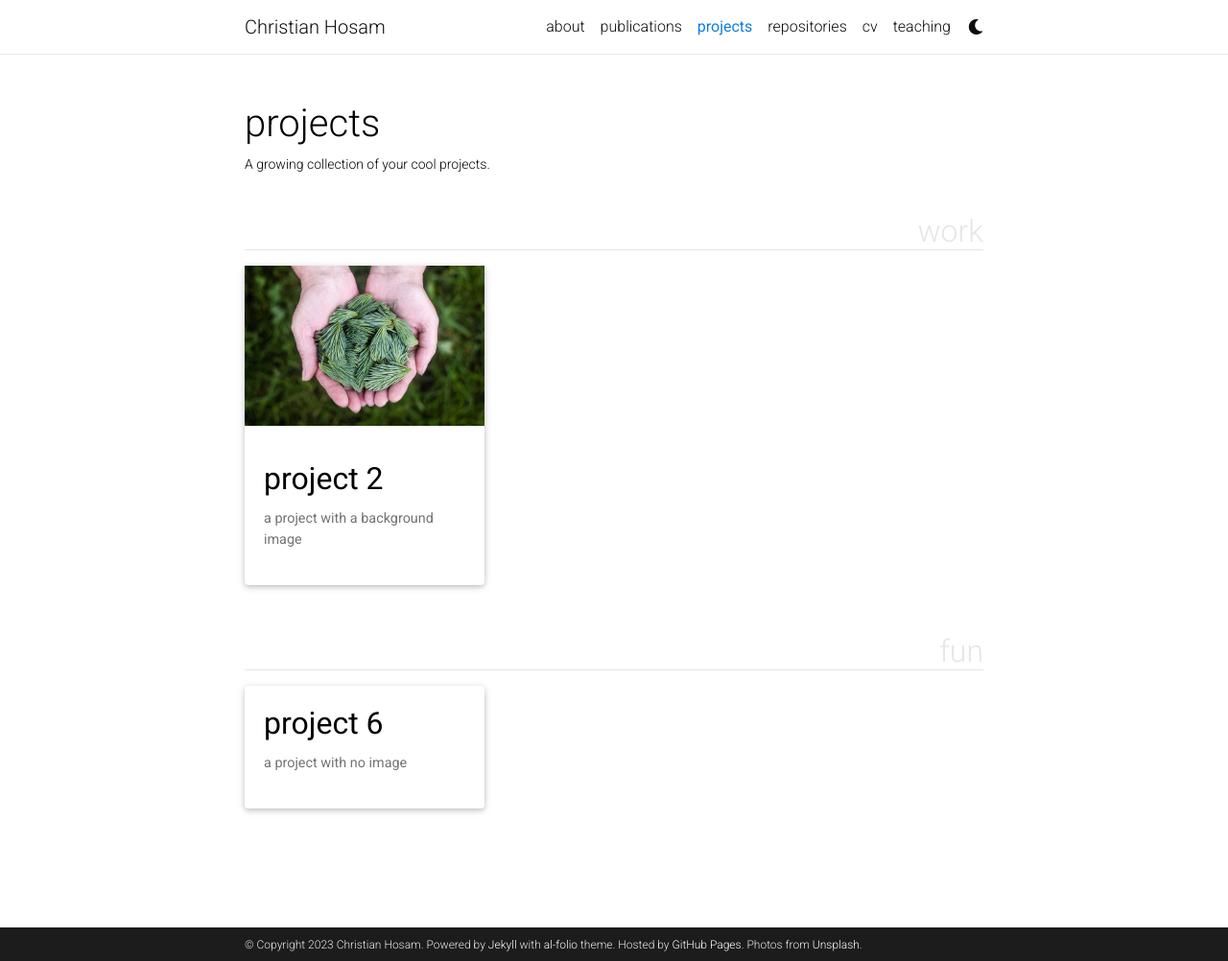
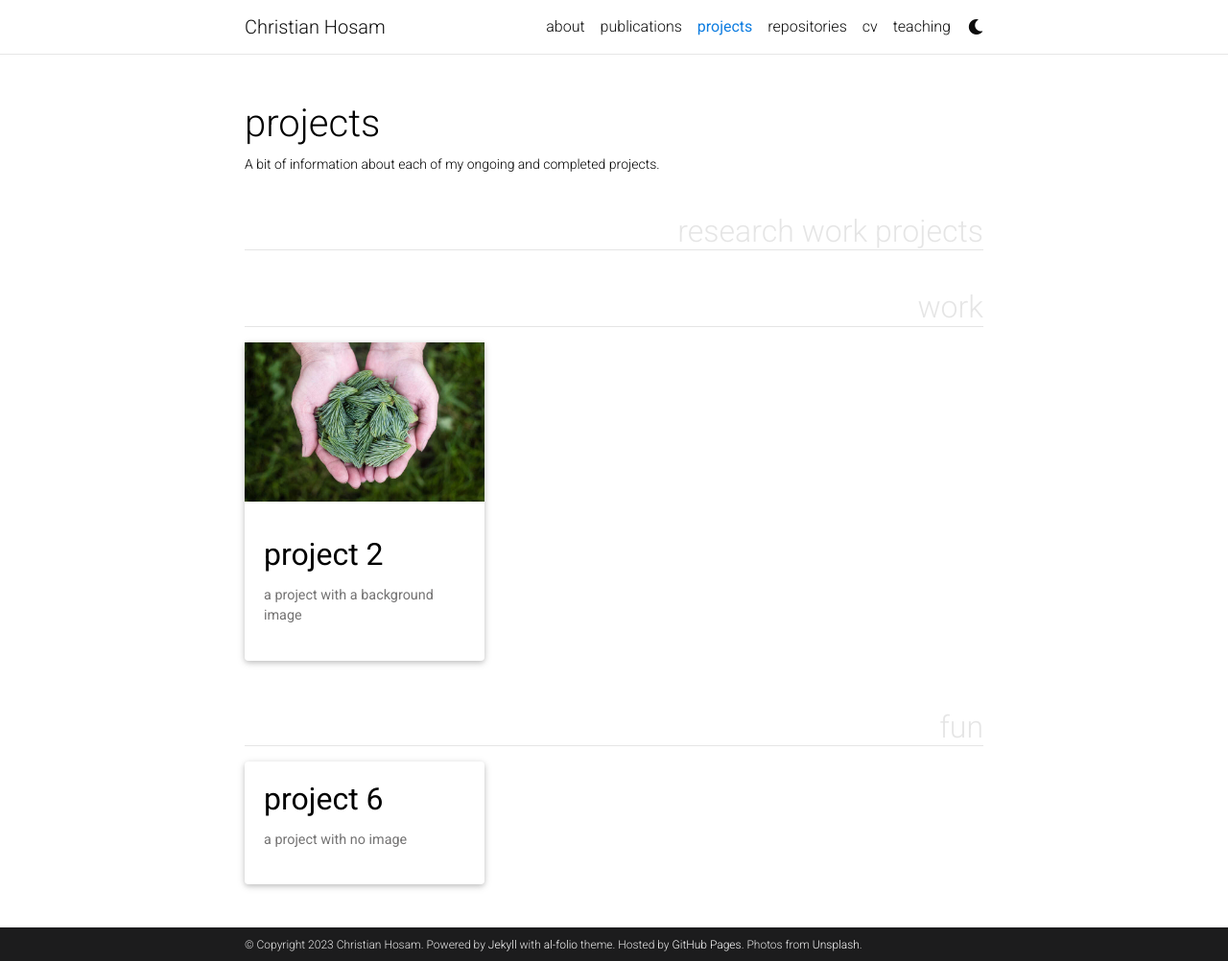
Before and after one commit to chosam2322/chosam2322.github.io, a Jekyll site: the page built from _pages/projects.md, in a window 1280 px wide and 1002 px high. Shown: the whole window at 96% size. Built offline with Jekyll 4.4.1, drawn with Linux system fonts in a browser that asks for light colours; full-size pictures stand in for the smaller copies a plugin makes; comment, search, counter and statistics services are not loaded; a style sheet for code colours, icons or effects is not loaded.

Commit message:
Update projects.md

```diff
--- a/_pages/projects.md
+++ b/_pages/projects.md
@@ -2,10 +2,10 @@
 layout: page
 title: projects
 permalink: /projects/
-description: A growing collection of your cool projects.
+description: A bit of information about each of my ongoing and completed projects.
 nav: true
 nav_order: 2
-display_categories: [work, fun]
+display_categories: [research work projects, work, fun]
 horizontal: false
 ---
 
```
